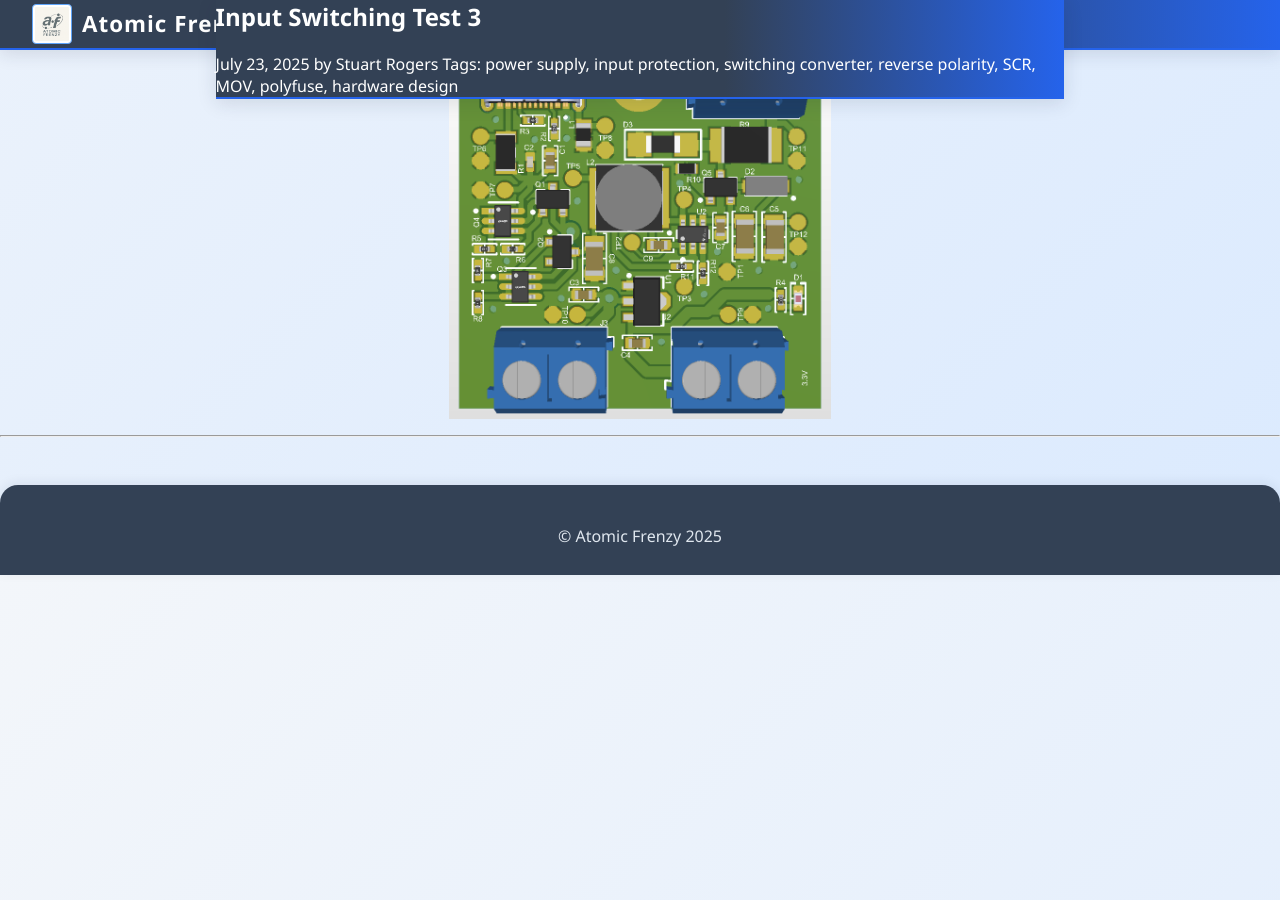
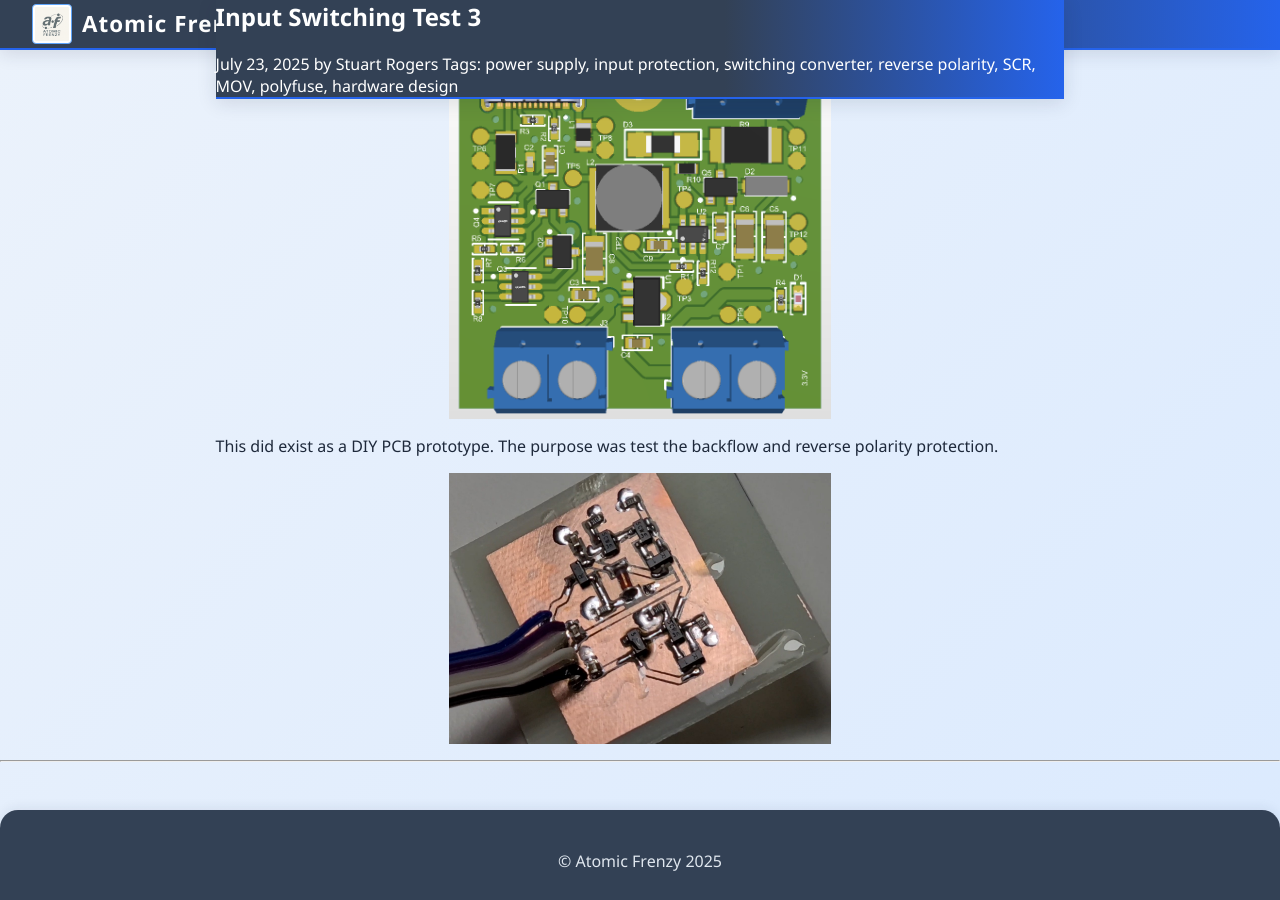
Before and after one commit to rogersstuart/atomicfrenzy-site, a Jekyll site: the page built from _projects/inputswitchingtest3.md, in a window 1280 px wide and 900 px high, scrolled down 1011 px. Built offline with Jekyll 4.4.1, drawn with Linux system fonts in a browser that asks for light colours; before the commit the page ends 1586 px from its top, so only the background shows below that.

Commit message:
add image

```diff
--- a/_projects/inputswitchingtest3.md
+++ b/_projects/inputswitchingtest3.md
@@ -16,3 +16,7 @@ In the initial version, input clamping was achieved using a varistor across the
 By incorporating a thyristor (SCR), the design leverages the increasing voltage drop across the MOV to trigger rapid protection. Instead of relying on the slow response of the MOV, the SCR activates immediately, tripping the polyfuse and safeguarding the circuit. With this enhancement, the device is now suitable for commercial applications.
 
 <img src="/assets/images/projects/inputswitchingtest3/PCB3.png" alt="Render" style="width:45%;">
+
+This did exist as a DIY PCB prototype. The purpose was test the backflow and reverse polarity protection.
+
+<img src="/assets/images/projects/inputswitchingtest3/diyboard.jpg" alt="Render" style="width:45%;">
```
Also changed, not shown: assets/images/projects/inputswitchingtest3/diyboard.jpg (added).
